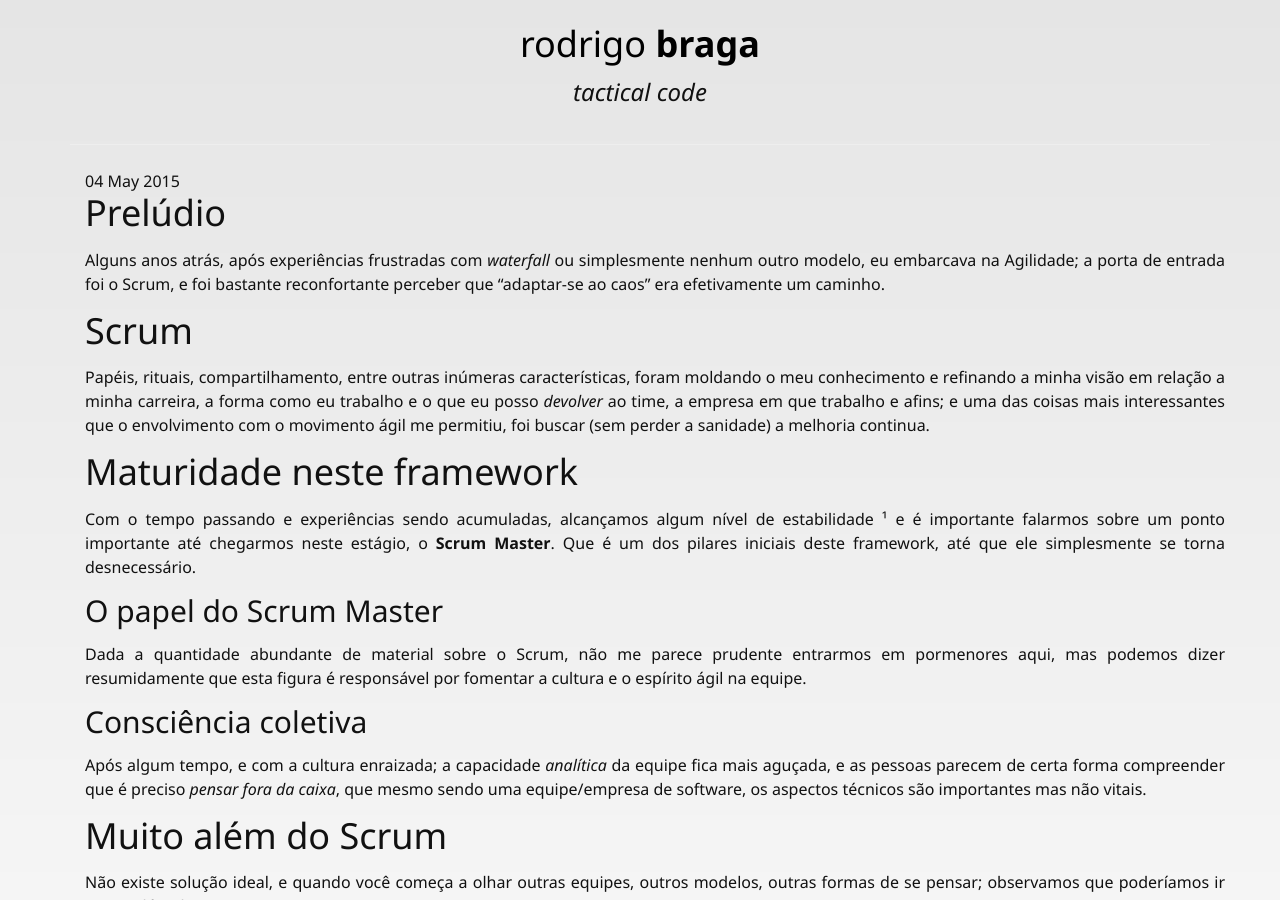
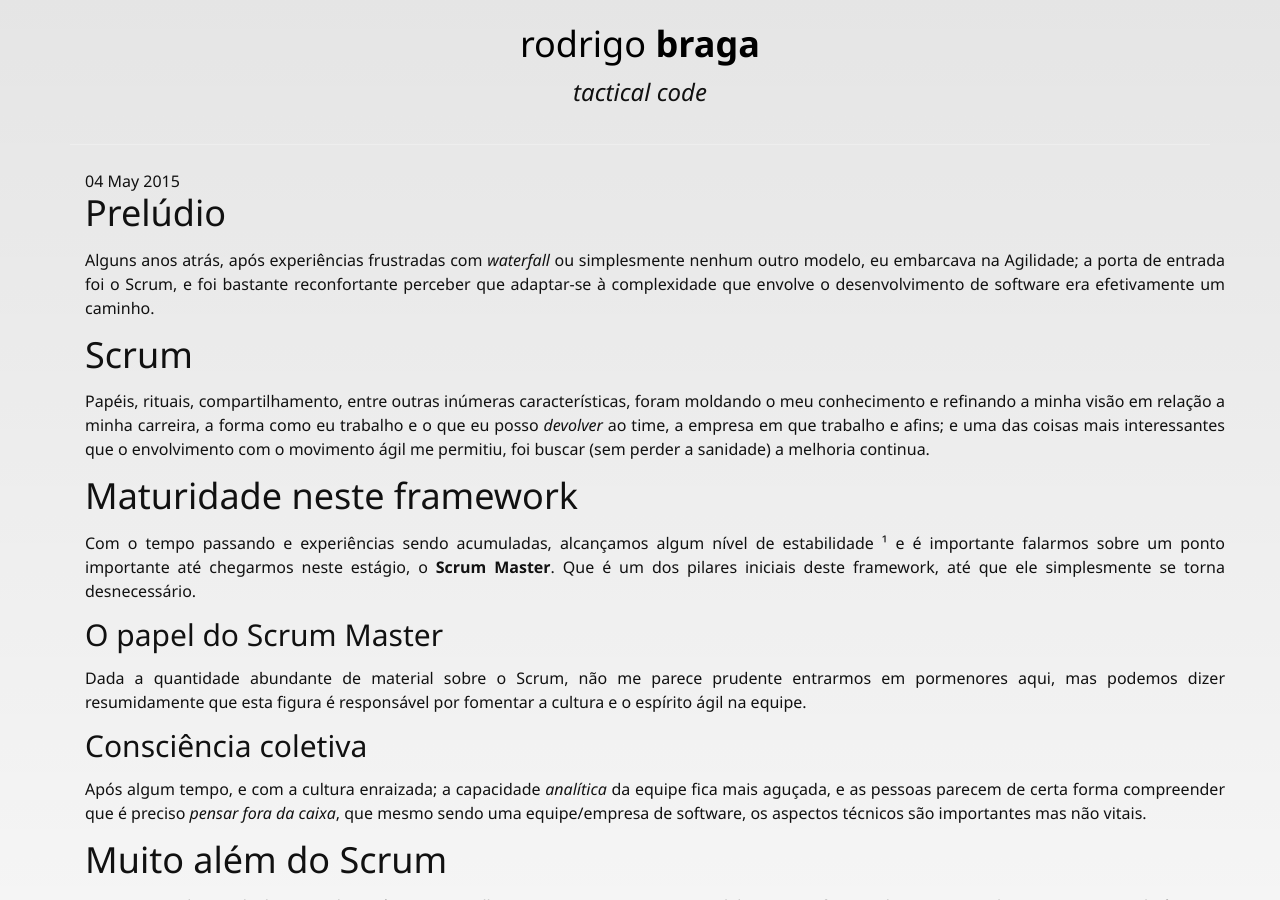
Before and after one commit to rodrigobraga/rodrigobraga.github.io, a Jekyll site: the page built from _posts/2015-05-04-ate-outro-dia-scrum-master.md, in a window 1280 px wide and 900 px high. Built offline with Jekyll 4.4.1, drawn with Linux system fonts in a browser that asks for light colours; comment, search, counter and statistics services are not loaded.

Commit message:
Update 2015-05-04-ate-outro-dia-scrum-master.md

```diff
--- a/_posts/2015-05-04-ate-outro-dia-scrum-master.md
+++ b/_posts/2015-05-04-ate-outro-dia-scrum-master.md
@@ -10,7 +10,7 @@ comments: true
 
 # Prelúdio
 
-Alguns anos atrás, após experiências frustradas com _waterfall_ ou simplesmente nenhum outro modelo, eu embarcava na Agilidade; a porta de entrada foi o Scrum, e foi bastante reconfortante perceber que "adaptar-se ao caos" era efetivamente um caminho.
+Alguns anos atrás, após experiências frustradas com _waterfall_ ou simplesmente nenhum outro modelo, eu embarcava na Agilidade; a porta de entrada foi o Scrum, e foi bastante reconfortante perceber que adaptar-se à complexidade que envolve o desenvolvimento de software era efetivamente um caminho.
 
 # Scrum
 
```
